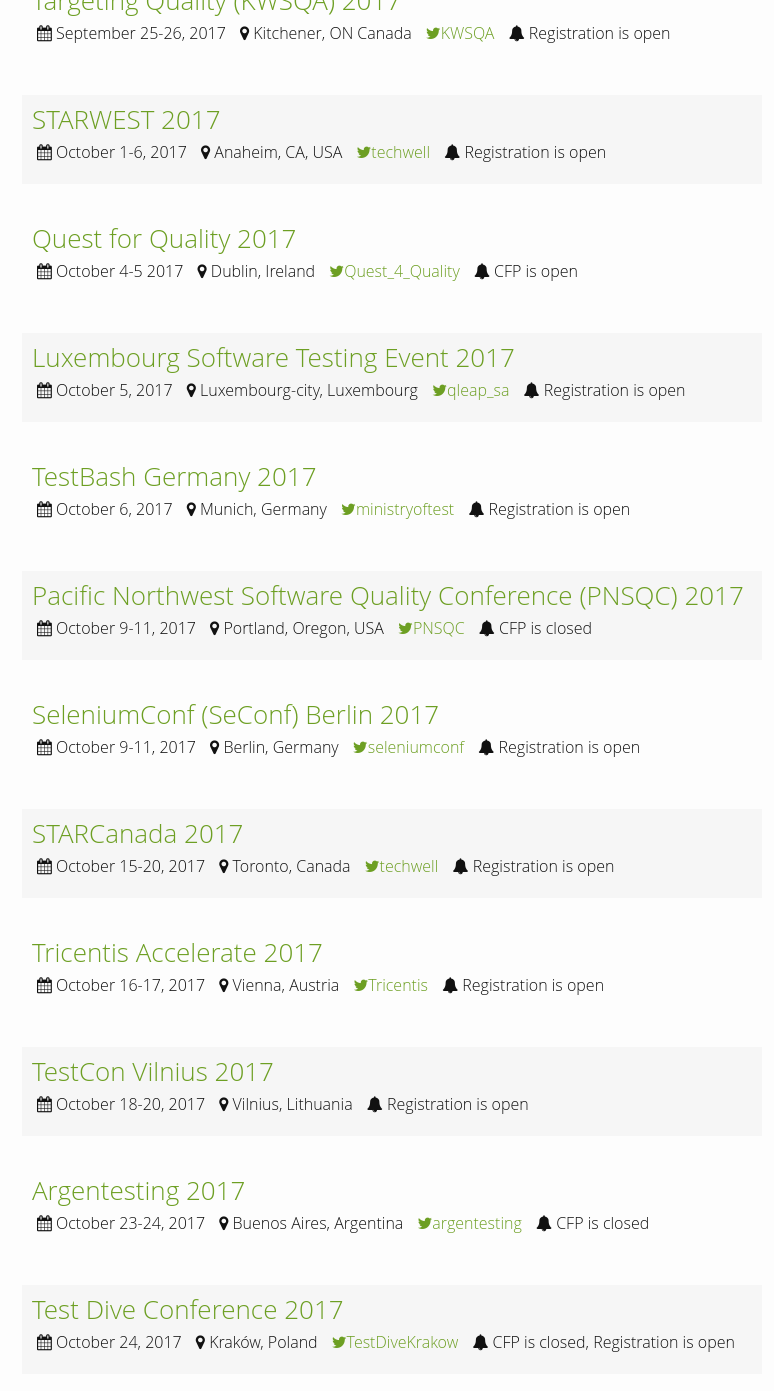
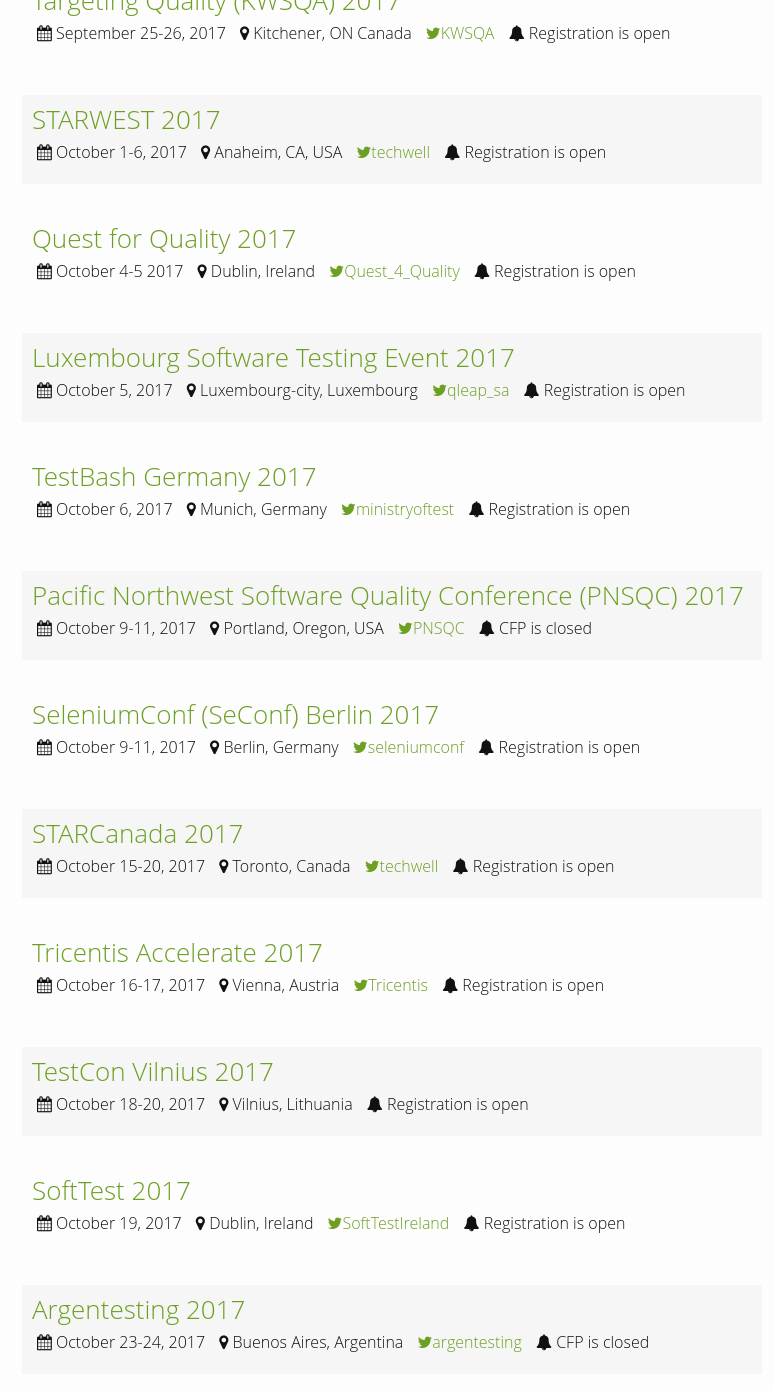
Before and after one commit to TestingConferences/testingconferences.github.io, a Jekyll site: the page built from index.html, in a window 1280 px wide and 1400 px high, scrolled down 902 px. Shown: the top 1391 px of the window, without its empty margins (248-1022 px from the left). Built offline with Jekyll 4.4.1, drawn with Linux system fonts in a browser that asks for light colours; some of the changed text lies outside the part shown.

Commit message:
adding softest and status updates

```diff
--- a/_data/current.yml
+++ b/_data/current.yml
@@ -58,7 +58,7 @@
   dates: "October 4-5 2017"
   url: http://questforquality.eu/
   twitter: Quest_4_Quality
-  status: CFP is open
+  status: Registration is open
 
 - name: Luxembourg Software Testing Event 2017
   location: Luxembourg-city, Luxembourg
@@ -106,6 +106,13 @@
   location: Vilnius, Lithuania
   dates: "October 18-20, 2017"
   url: http://www.testcon.lt/
+  status: Registration is open
+
+- name: SoftTest 2017
+  location: Dublin, Ireland
+  dates: "October 19, 2017"
+  url: http://www.softwareskillnet.ie/events/81/softtest-conference-2017-smart-testing-in-technology-driven-world/
+  twitter: SoftTestIreland
   status: Registration is open
 
 - name: Argentesting 2017
@@ -224,7 +231,7 @@
   dates: "March 12-13, 2018"
   url: https://ukstar.eurostarsoftwaretesting.com/
   twitter: ukstarconfs
-  status: CFP Open
+  status: CFP is Closed
 
 - name: TestBash Brighton 2018
   location: Brighton, England
```
